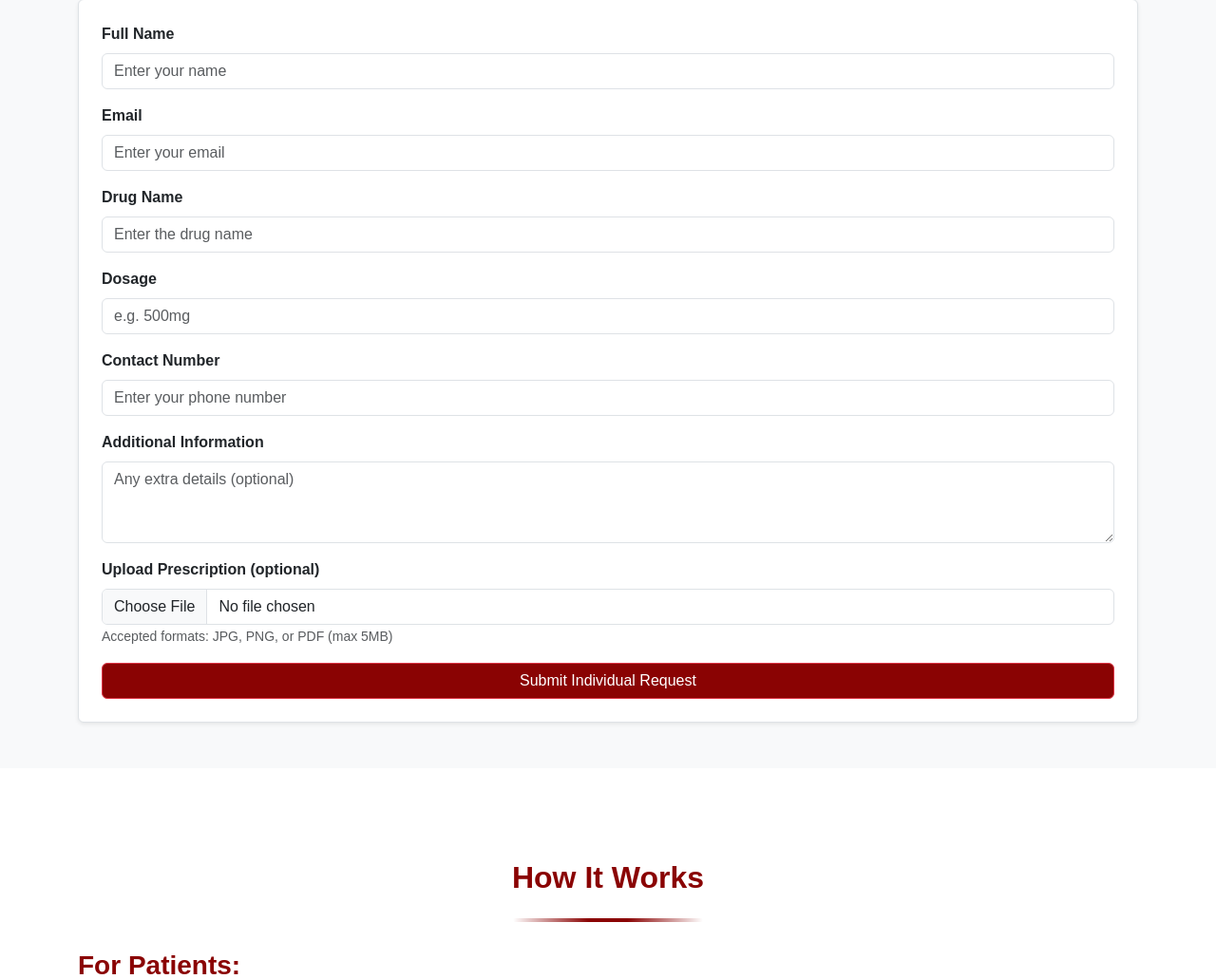
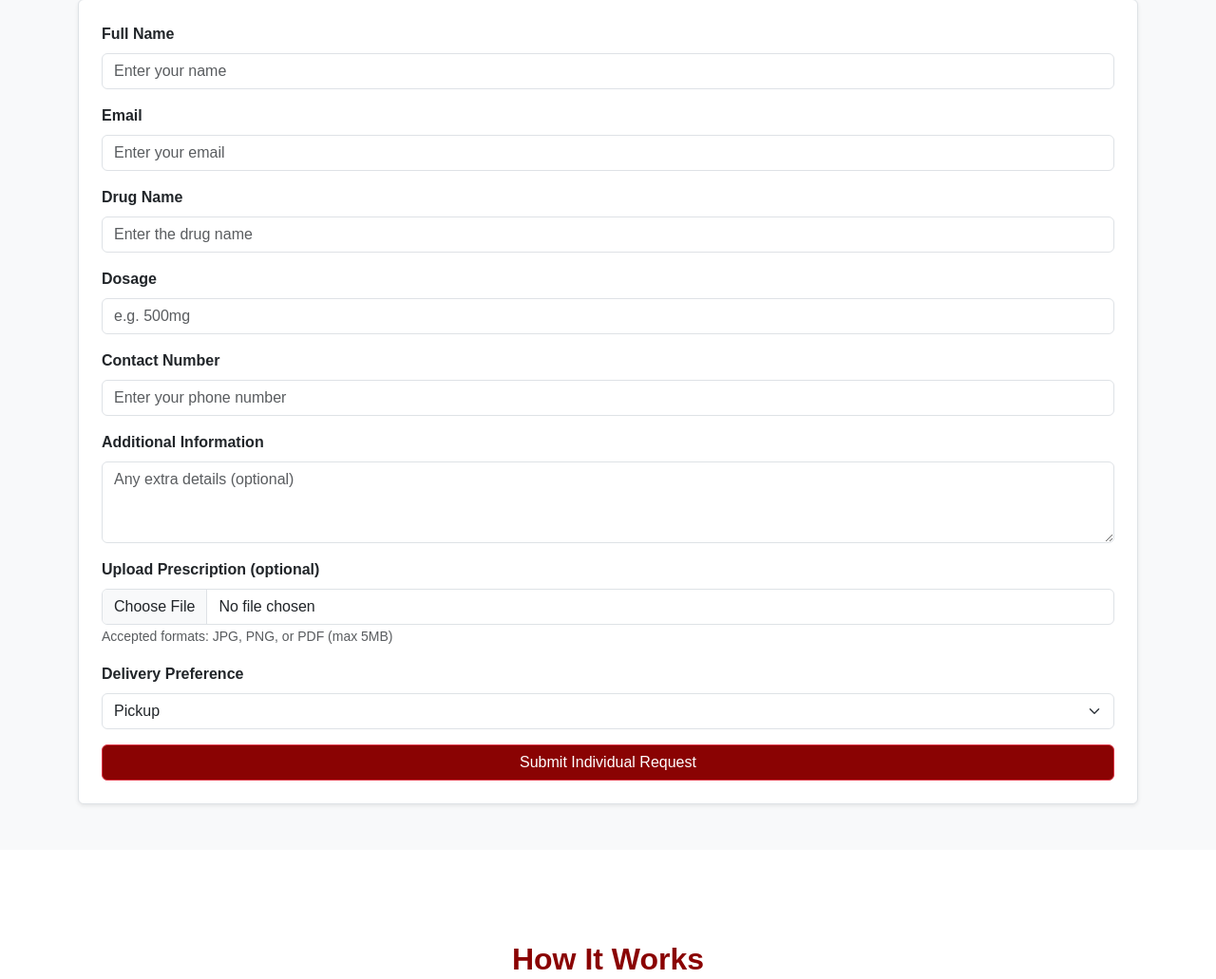
Before and after one commit to Israellongji/easygopharm, a Flask app: page / in a window 1280 px wide. Shown: the part 1705-2736 px from the top of the page at 95% size. Run offline with Flask 3, Linux system fonts and the light colour scheme.

Commit message:
Added social handles and delivery feature for individual

```diff
--- a/app.py
+++ b/app.py
@@ -252,6 +252,7 @@ def request_drug():
     drug_name = request.form.get("drug", "")
     dosage = request.form.get("dosage", "")
     info = request.form.get("info", "")
+    delivery = request.form.get("delivery", "")
     file = request.files.get("prescription")
 
     subject = f"New Drug Request from {name or 'Anonymous'}"
@@ -263,6 +264,8 @@ def request_drug():
     <p><strong>Drug:</strong> {drug_name}</p>
     <p><strong>Dosage:</strong> {dosage}</p>
     <p><strong>Additional Info:</strong> {info}</p>
+    <p><strong>Delivery Preference:</strong> {delivery}</p>
+
     <p>Submitted at: {datetime.utcnow().isoformat()} UTC</p>
     """
 
@@ -290,6 +293,8 @@ def request_drug():
     <p><b>Email:</b> {email}</p>
     <p><b>Phone:</b> {phone}</p>
     <p><b>Info:</b> {info}</p>
+    <p><strong>Delivery Preference:</strong> {delivery}</p>
+
     <p>Thank you for using <strong>EasyGo Pharm</strong>.</p>
     """
     success_user = send_email_via_brevo(user_subject, user_body, email)
--- a/templates/base.html
+++ b/templates/base.html
@@ -219,10 +219,11 @@
                 <div>
                     <h4>Contact Us</h4>
                 </div>
-                <a href="https://instagram.com/yourusername" target="_blank" class="text-white mx-2 fs-4">
+                <a href="https://www.instagram.com/easygo_pharm/" target="_blank" class="text-white mx-2 fs-4">
                     <i class="bi bi-instagram"></i>
                 </a>
-                <a href="https://facebook.com/yourusername" target="_blank" class="text-white mx-2 fs-4">
+                <a href="https://web.facebook.com/profile.php?id=61583364513976" target="_blank"
+                    class="text-white mx-2 fs-4">
                     <i class="bi bi-facebook"></i>
                 </a>
                 <a href="https://twitter.com/yourusername" target="_blank" class="text-white mx-2 fs-4">
@@ -315,6 +316,7 @@
                     formData.append("drug", document.getElementById("reqDrug").value.trim());
                     formData.append("dosage", document.getElementById("reqDosage").value.trim());
                     formData.append("info", document.getElementById("reqInfo").value.trim());
+                    formData.append("delivery", document.getElementById("delivery").value.trim());
 
                     try {
                         const response = await fetch("/request", {
--- a/templates/index.html
+++ b/templates/index.html
@@ -243,6 +243,14 @@
                     <small class="text-muted">Accepted formats: JPG, PNG, or PDF (max 5MB)</small>
                 </div>
 
+                <div class="form-group mb-3">
+                    <label for="delivery" class="form-label fw-bold">Delivery Preference</label>
+                    <select id="delivery" class="form-select">
+                        <option value="Pickup">Pickup</option>
+                        <option value="Delivery">Delivery</option>
+                    </select>
+                </div>
+
                 <button type="submit" class="btn btn-danger w-100" style="background-color: #8A0303;">
                     Submit Individual Request
                 </button>
```
